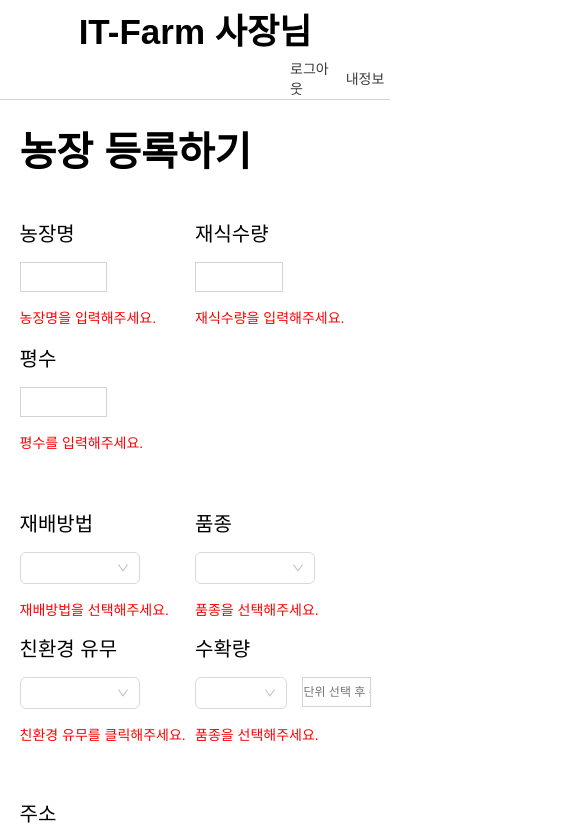
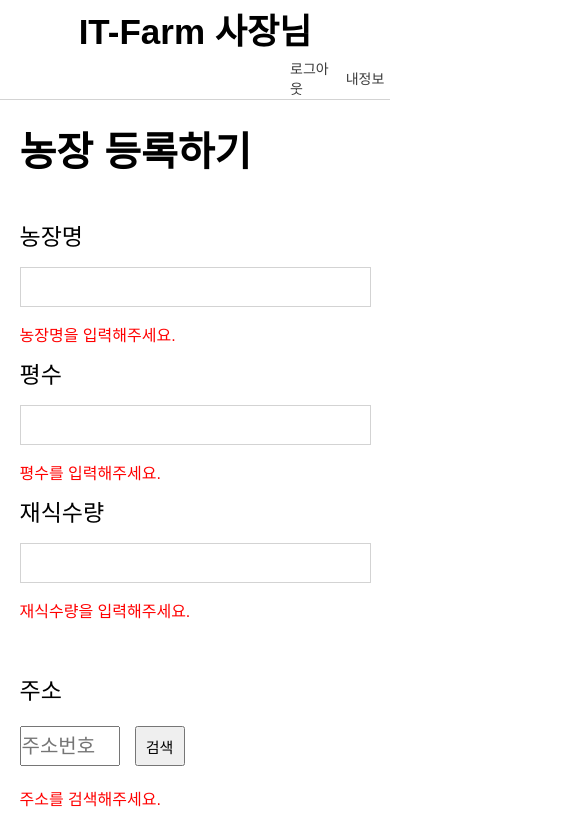
Before and after one commit to leekc3813/IT-Farm, a Next.js app in the folder client/: page /seller/register in a window 390 px wide. Shown: the top 828 px of the page, 570 px wide, since content can reach past the window. Built offline with nearby package versions, Linux system fonts and the light colour scheme; a web font is replaced by a local one.

Commit message:
Style: seller/register
seller/register 반응형 개선

```diff
--- a/client/src/component/seller/register/sellerRegister.container.tsx
+++ b/client/src/component/seller/register/sellerRegister.container.tsx
@@ -7,6 +7,7 @@ export default function SellerRegisterPage():JSX.Element{
     const [q1, setQ1] = useState('')
     const [q3, setQ3] = useState('')
     const [detailadress, setDetailadress] = useState('')
+    const [totalAdress, setTotalAdress] = useState('')
 
     const onToggleModal = () => {
         setIsOpen((prev) => !prev)
--- a/client/src/component/seller/register/sellerRegister.module.css
+++ b/client/src/component/seller/register/sellerRegister.module.css
@@ -31,8 +31,13 @@
 }
 
 .registerSection1{
-    height: 250px;
     display: flex;
+}
+
+@media (max-width: 480px) {
+    .registerSection1{
+        flex-direction: column;
+    }
 }
 
 .registerBox{
@@ -42,11 +47,23 @@
     flex-direction: column;
 }
 
+@media (max-width:480px) {
+    .registerBox{
+        width: 100%;
+    }
+}
+
 .registerInputBox {
     display: flex;
     flex-direction: column;
     gap: 15px;
     height: 50%;
+}
+
+@media (max-width:480px) {
+    .registerInputBox{
+        margin-bottom: 10px;
+    }
 }
 
 .registerInputTitle{
@@ -55,7 +72,7 @@
 
 @media (max-width: 480px) {
     .registerInputTitle{
-        font-size: 20px;
+        font-size: 23px;
     }
 }
 
@@ -67,7 +84,9 @@
 
 @media (max-width: 480px) {
     .registerInput{
-        font-size: 12px;
+        width: 100%;
+        font-size: 18px;
+        height: 40px;
     }
 }
 
@@ -83,7 +102,7 @@
 
 @media (max-width:480px) {
     .error{
-        font-size: 14px;
+        font-size: 16px;
     }
 }
 
@@ -121,26 +140,34 @@
     transform: scale(1.0);
 }
 
+@media (max-width:480px) {
+    .searchButton{
+        height: 40px;
+    }
+}
+
 .reigsterAddress1{
-    width: 550px;
+    width: 50%;
     height: 30px;
     font-size: 20px;
 }
 
 @media (max-width:480px) {
     .reigsterAddress1{
+        width: 100%;
         height: 40px;
     }
 }
 
 .reigsterAddress2{
-    width: 100%;
+    width: 50%;
     height: 30px;
     font-size: 20px;
 }
 
 @media (max-width: 480px) {
     .reigsterAddress2{
+        width: 100%;
         height: 40px;
     }
 }
--- a/client/src/component/seller/register/sellerRegister.presenter.tsx
+++ b/client/src/component/seller/register/sellerRegister.presenter.tsx
@@ -33,69 +33,7 @@ export default function SellerRegisterPageUI(props:ISellerRegisterPageUIProps):J
                         </div>
                     </div>
                 </div>
-                <div className={styles.registerSection1}>
-                    <div className={styles.registerBox}>
-                        <div className={styles.registerInputBox}>
-                            <span className={styles.registerInputTitle}>재배방법</span>
-                            <Select
-                                style={{ width: 120 }}
-                                defaultValue={''}
-                                // onChange={handleChange}
-                                options={[
-                                  { value: '토경', label: '토경' },
-                                  { value: '수경', label: '수경' },
-                                ]}
-                            />
-                            <span className={styles.error}>재배방법을 선택해주세요.</span>
-                        </div>
-                        <div className={styles.registerInputBox}>
-                            <span className={styles.registerInputTitle}>친환경 유무</span>
-                            <Select
-                                style={{ width: 120 }}
-                                defaultValue={''}
-                                // onChange={handleChange}
-                                options={[
-                                  { value: '유기농', label: '유기농' },
-                                  { value: '무농약', label: '무농약' },
-                                  { value: '일반', label: '일반' },
-                                ]}
-                            />
-                            <span className={styles.error}>친환경 유무를 클릭해주세요.</span>
-                        </div>
-                    </div>
-                    <div className={styles.registerBox}>
-                        <div className={styles.registerInputBox}>
-                            <span className={styles.registerInputTitle}>품종</span>
-                            <Select
-                                style={{ width: 120 }}
-                                defaultValue={''}
-                                // onChange={handleChange}
-                                options={[
-                                  { value: '홍고추', label: '홍고추' },
-                                  { value: '청양고추', label: '청양고추' },
-                                  { value: '건고추', label: '건고추' },
-                                ]}
-                            />
-                            <span className={styles.error}>품종을 선택해주세요.</span>
-                        </div>
-                        <div className={styles.registerInputBox}>
-                            <span className={styles.registerInputTitle}>수확량</span>
-                            <div className={styles.registerInputForm}>
-                                <Select
-                                    style={{ width: 120 }}
-                                    defaultValue={''}
-                                    // onChange={handleChange}
-                                    options={[
-                                      { value: '근', label: '근' },
-                                      { value: 'kg', label: 'kg' },
-                                    ]}
-                                />
-                                <input className={styles.registerInput} placeholder='단위 선택 후 수확량을 입력해주세요.' type='text'/>
-                            </div>
-                            <span className={styles.error}>품종을 선택해주세요.</span>
-                        </div>
-                    </div>
-                </div>
+
                 {
                         props.isOpen && (
                         <Modal
```
